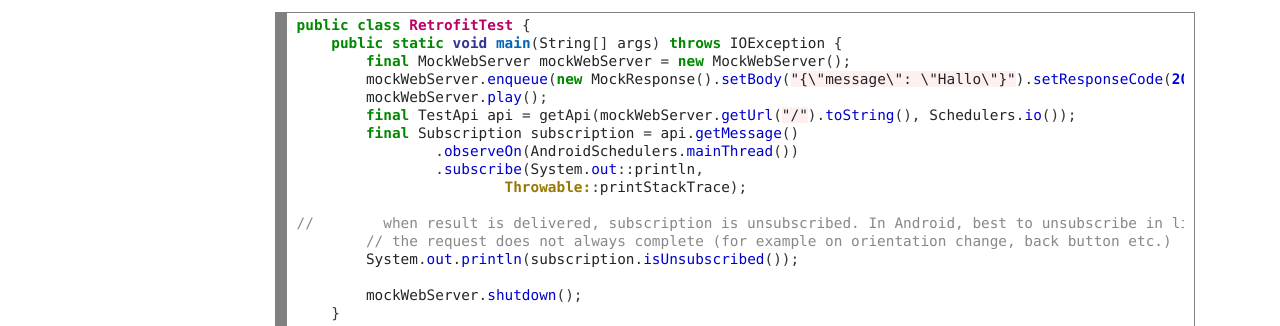
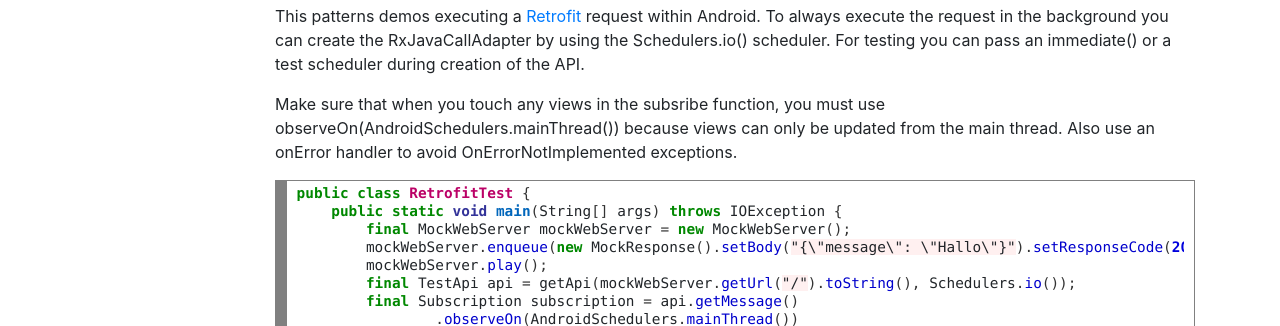
Before and after one commit to jcraane/jcraane.github.io, a plain HTML site: page index.html in a window 1280 px wide. Shown: the part 443-769 px from the top of the page. Drawn offline with Linux system fonts and the light colour scheme.

Commit message:
Added docs for Retrofit Android.

```diff
--- a/index.html
+++ b/index.html
@@ -38,6 +38,10 @@
             </p>
             <h1 id="par-2">Network requests</h1>
             <h2 id="sub-par-2-1">Retrofit Android</h2>
+            <p>
+                This patterns demos executing a <a href="http://square.github.io/retrofit/">Retrofit</a> request within Android. To always execute the request in the background you can create the RxJavaCallAdapter by using the Schedulers.io() scheduler. For testing you can pass an immediate() or a test scheduler during creation of the API.</p>
+                <p>Make sure that when you touch any views in the subsribe function, you must use observeOn(AndroidSchedulers.mainThread()) because views can only be updated from the main thread. Also use an onError handler to avoid OnErrorNotImplemented exceptions.
+            </p>
             <p>
                 <!-- HTML generated using hilite.me --><div style="background: #ffffff; overflow:auto;width:auto;border:solid gray;border-width:.1em .1em .1em .8em;padding:.2em .6em;"><pre style="margin: 0; line-height: 125%"><span style="color: #008800; font-weight: bold">public</span> <span style="color: #008800; font-weight: bold">class</span> <span style="color: #BB0066; font-weight: bold">RetrofitTest</span> <span style="color: #333333">{</span>
     <span style="color: #008800; font-weight: bold">public</span> <span style="color: #008800; font-weight: bold">static</span> <span style="color: #333399; font-weight: bold">void</span> <span style="color: #0066BB; font-weight: bold">main</span><span style="color: #333333">(</span>String<span style="color: #333333">[]</span> args<span style="color: #333333">)</span> <span style="color: #008800; font-weight: bold">throws</span> IOException <span style="color: #333333">{</span>
```
